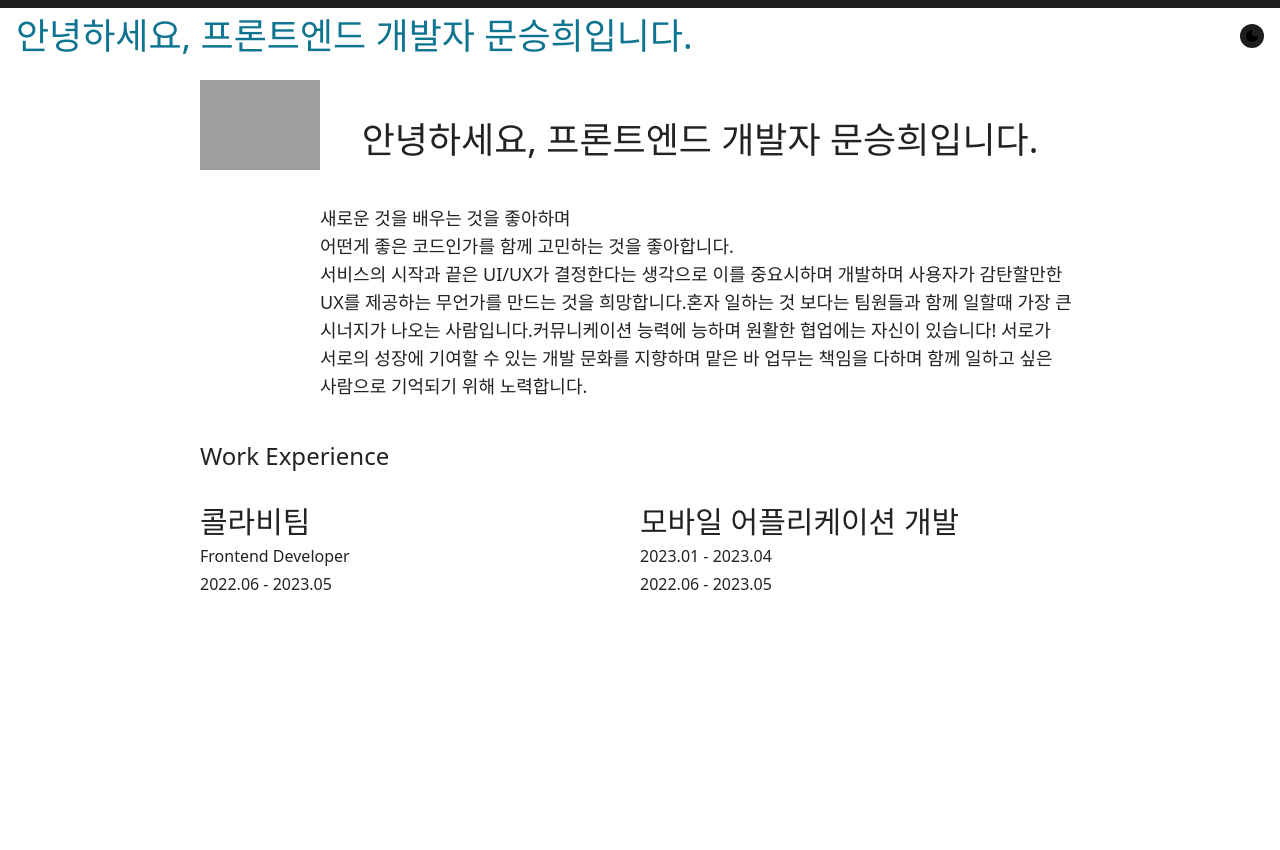
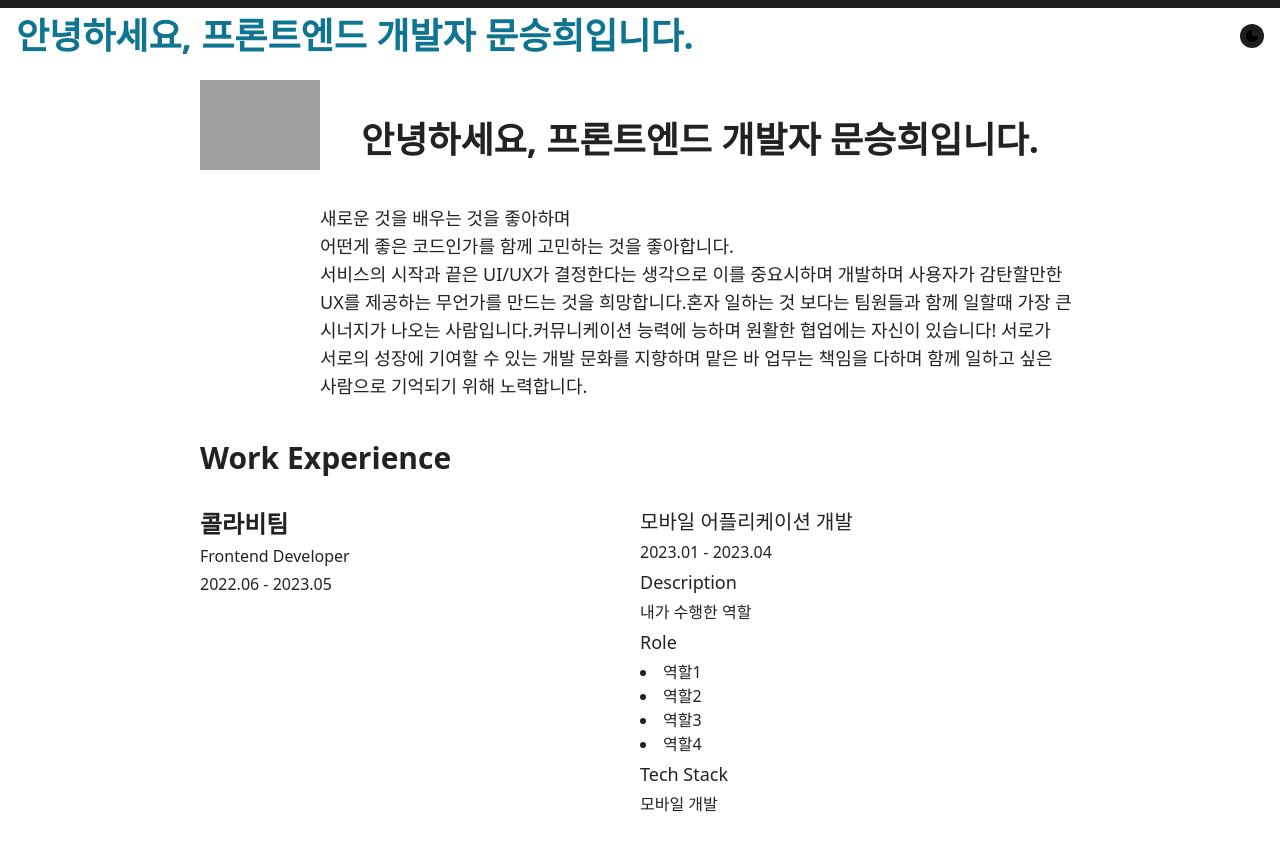
Before and after one commit to Muntari29/mysampleapp, a Next.js app: page / in a window 1280 px wide. Shown: the top 850 px of the page. Built offline with nearby package versions, Linux system fonts and the light colour scheme; grey boxes are pictures that could not be loaded.

Commit message:
WE 영역 스타일 개선

```diff
--- a/src/components/Contents/Contents.tsx
+++ b/src/components/Contents/Contents.tsx
@@ -9,9 +9,19 @@ const Contents = () => {
 				<span>2022.06 - 2023.05</span>
 			</div>
 			<div className="flex flex-col gap-1">
-				<HText type="h3">모바일 어플리케이션 개발</HText>
+				<HText type="h4">모바일 어플리케이션 개발</HText>
 				<span>2023.01 - 2023.04</span>
-				<span>2022.06 - 2023.05</span>
+				<HText type="h5">Description</HText>
+				<p>내가 수행한 역할</p>
+				<HText type="h5">Role</HText>
+				<ul className="list-inside list-disc">
+					<li>역할1</li>
+					<li>역할2</li>
+					<li>역할3</li>
+					<li>역할4</li>
+				</ul>
+				<HText type="h5">Tech Stack</HText>
+				<p>모바일 개발</p>
 			</div>
 		</div>
 	);
--- a/src/components/HText/HText.tsx
+++ b/src/components/HText/HText.tsx
@@ -3,15 +3,21 @@ import { HTextProps } from './types';
 const HText = ({ type, children, className = '' }: HTextProps) => {
 	switch (type) {
 		case 'h5':
-			return <h5 className={`text-lg ${className}`}>{children}</h5>;
+			return <h5 className={`text-lg font-medium ${className}`}>{children}</h5>;
 		case 'h4':
-			return <h4 className={`text-xl ${className}`}>{children}</h4>;
+			return <h4 className={`text-xl font-medium ${className}`}>{children}</h4>;
 		case 'h3':
-			return <h3 className={`text-3xl ${className}`}>{children}</h3>;
+			return (
+				<h3 className={`text-2xl font-semibold ${className}`}>{children}</h3>
+			);
 		case 'h2':
-			return <h2 className={`text-2xl ${className}`}>{children}</h2>;
+			return (
+				<h2 className={`text-3xl font-semibold ${className}`}>{children}</h2>
+			);
 		default:
-			return <h1 className={`text-4xl ${className}`}>{children}</h1>;
+			return (
+				<h1 className={`text-4xl font-semibold ${className}`}>{children}</h1>
+			);
 	}
 };
 
--- a/src/styles/globals.css
+++ b/src/styles/globals.css
@@ -34,7 +34,8 @@ body {
 	h4,
 	h5,
 	p,
-	span {
+	span,
+	li {
 		word-break: keep-all;
 		color: #222222;
 		white-space: pre-line;
@@ -46,7 +47,8 @@ body {
 	.dark h4,
 	.dark h5,
 	.dark p,
-	.dark span {
+	.dark span,
+	.dark li {
 		color: #fff;
 	}
 }
```
